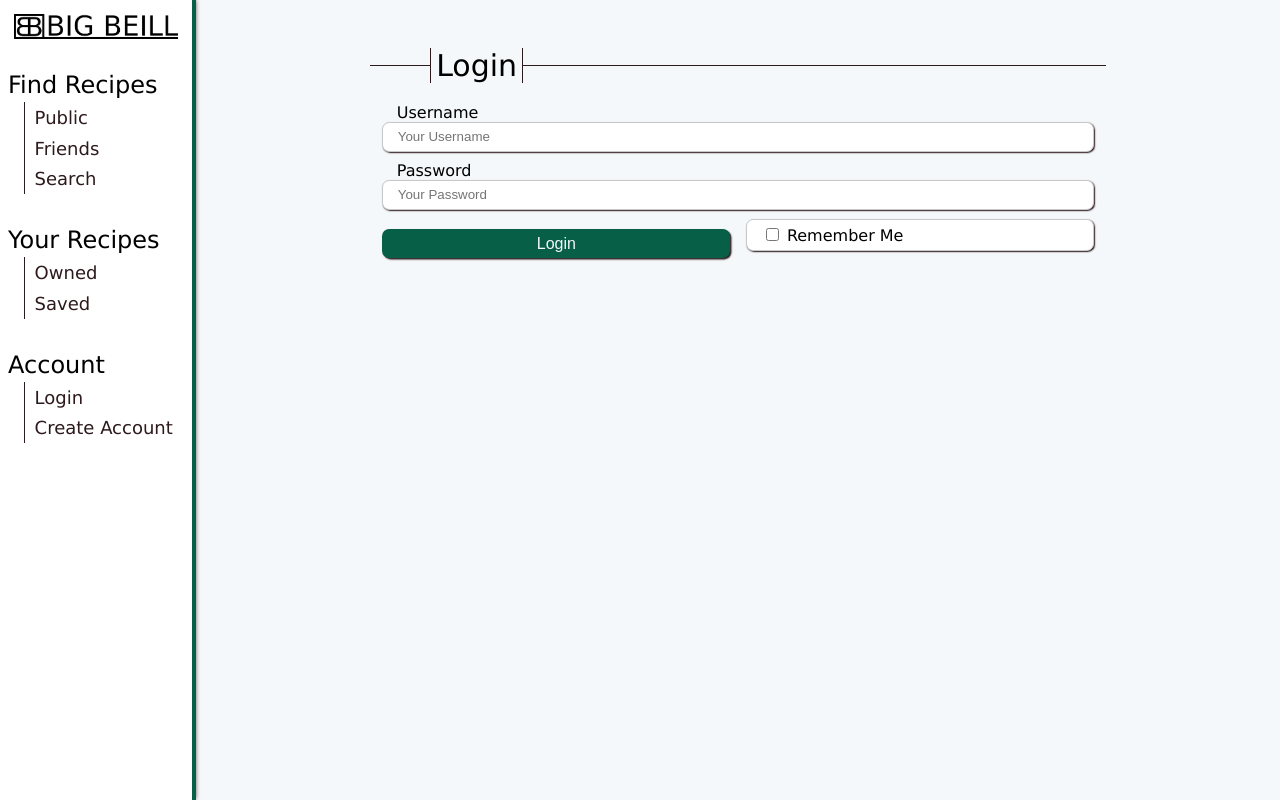
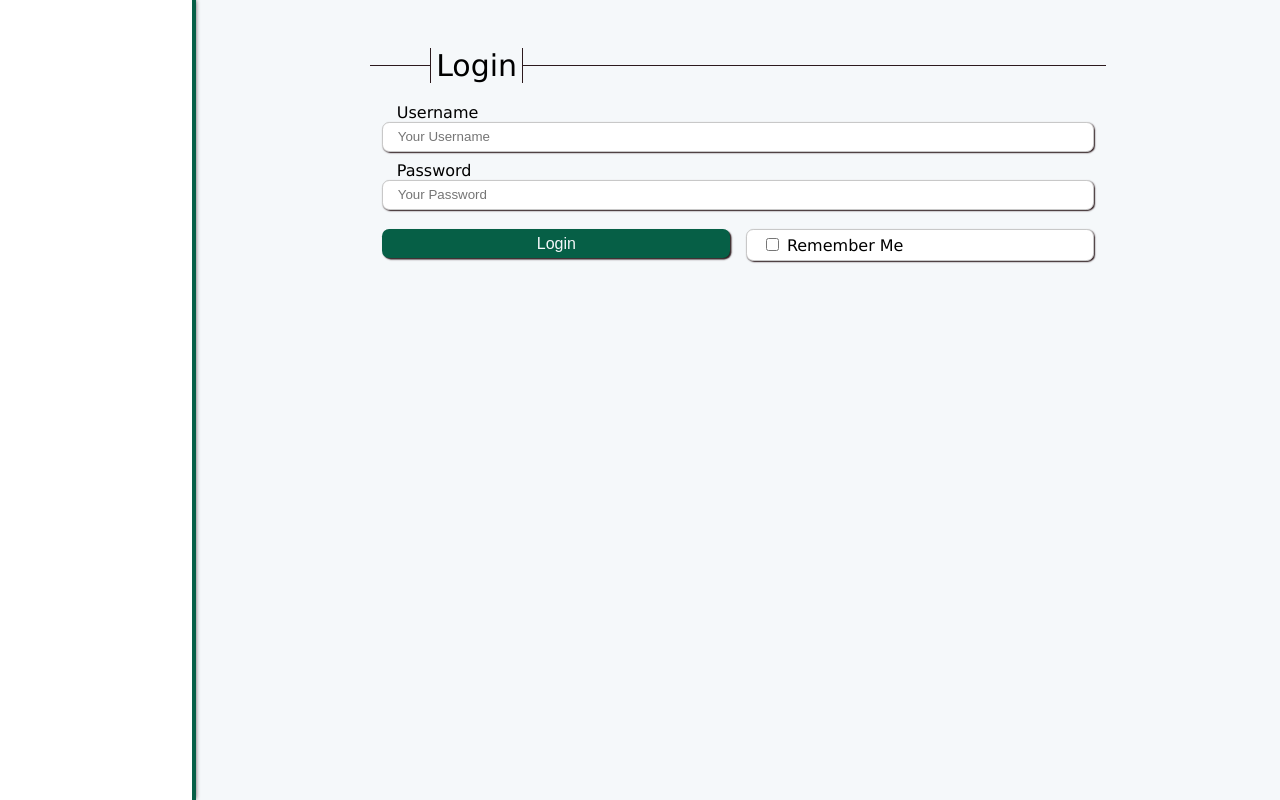
Before and after one commit to BigBeill/food-website, a PHP site: page /login.html in a window 1280 px wide. Run offline with PHP 8.4, Linux system fonts and the light colour scheme.

Commit message:
navBar-01

```diff
--- a/login.html
+++ b/login.html
@@ -5,25 +5,12 @@
     <meta charset="utf-8" />
     <meta name="viewport" content="width=device-width, initial-scale=1.0" />
     <title>Beill's Greenhouse - Login</title>
+    <script defer src="./scripts/login.js"></script>
     <link rel="stylesheet" href="./styles/main.css" />
 </head>
 
 <body>
-    <nav>
-        <img class="logo" src="./images/BigBeill-logo_black.png" alt="Beill Greenhouse Logo">
-
-        <h3>Find Recipes</h3>
-        <a href="index.html">Public</a>
-        <a href="index.html">Friends</a>
-        <a href="index.html">Search</a>
-
-        <h3>Your Recipes</h3>
-        <a href="index.html">Owned</a>
-        <a href="index.html">Saved</a>
-
-        <h3>Account</h3>
-        <a href="login.html">Login</a>
-        <a href="register.html">Create Account</a>
+    <nav class="navBar">
     </nav>
 
     <div class="mainDiv">
@@ -50,4 +37,8 @@
             </div>
         </fieldset>
     </div>
+
+    <script>
+        sessionStorage.setItem('id',1);
+    </script>
 </body>
--- a/styles/main.css
+++ b/styles/main.css
@@ -115,6 +115,7 @@ nav .logo{
 
 .checkboxInput div{
     width: 100%;
+    margin-top: .6rem;
     padding: .3rem;
     padding-left: .9rem;
     padding-right: .9rem;
```
Also changed, not shown: index.html (+3 -16 lines), register.html (+1 -15 lines), scripts/main.js (added, +15 -0 lines), scripts/index.js (added), scripts/login.js (added).
